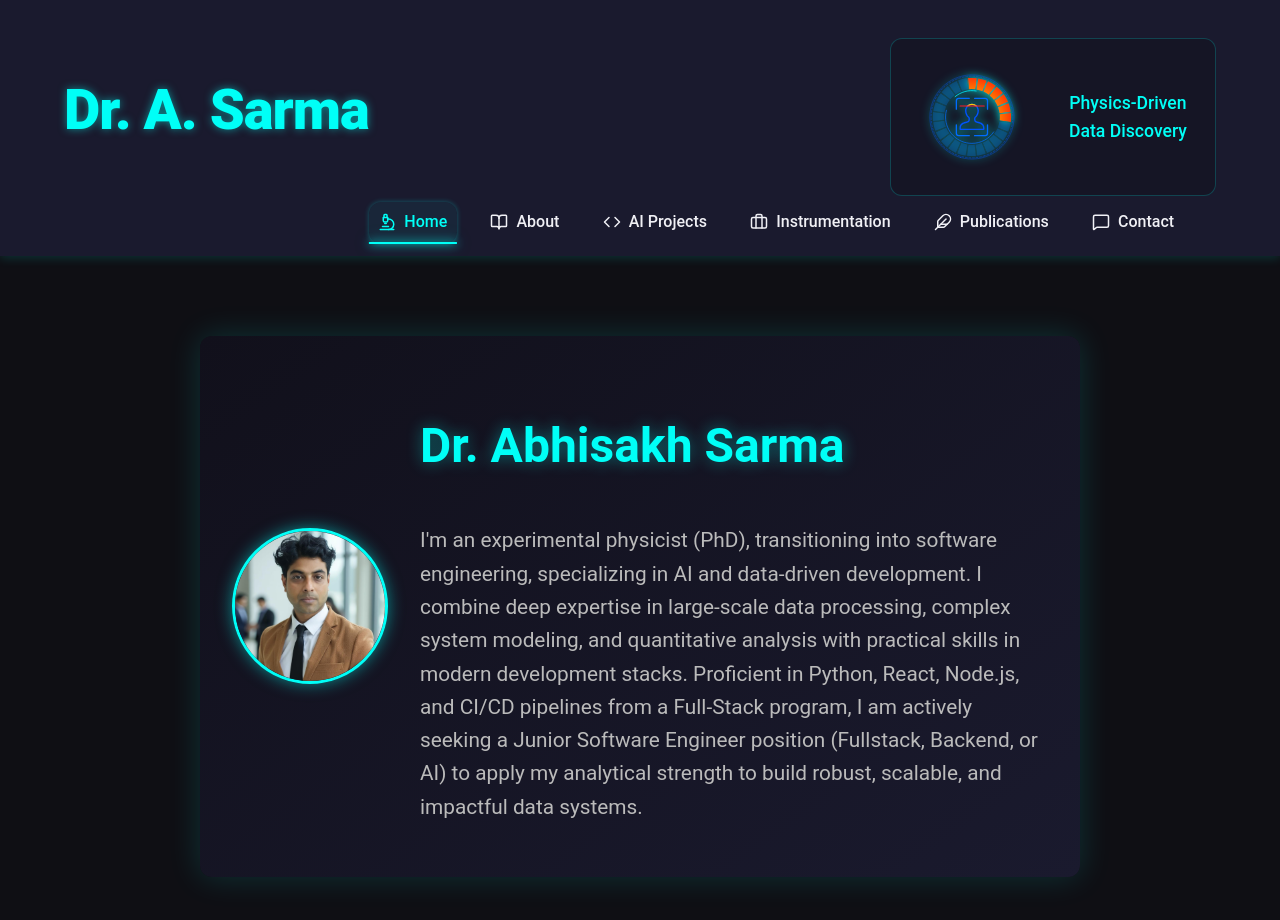
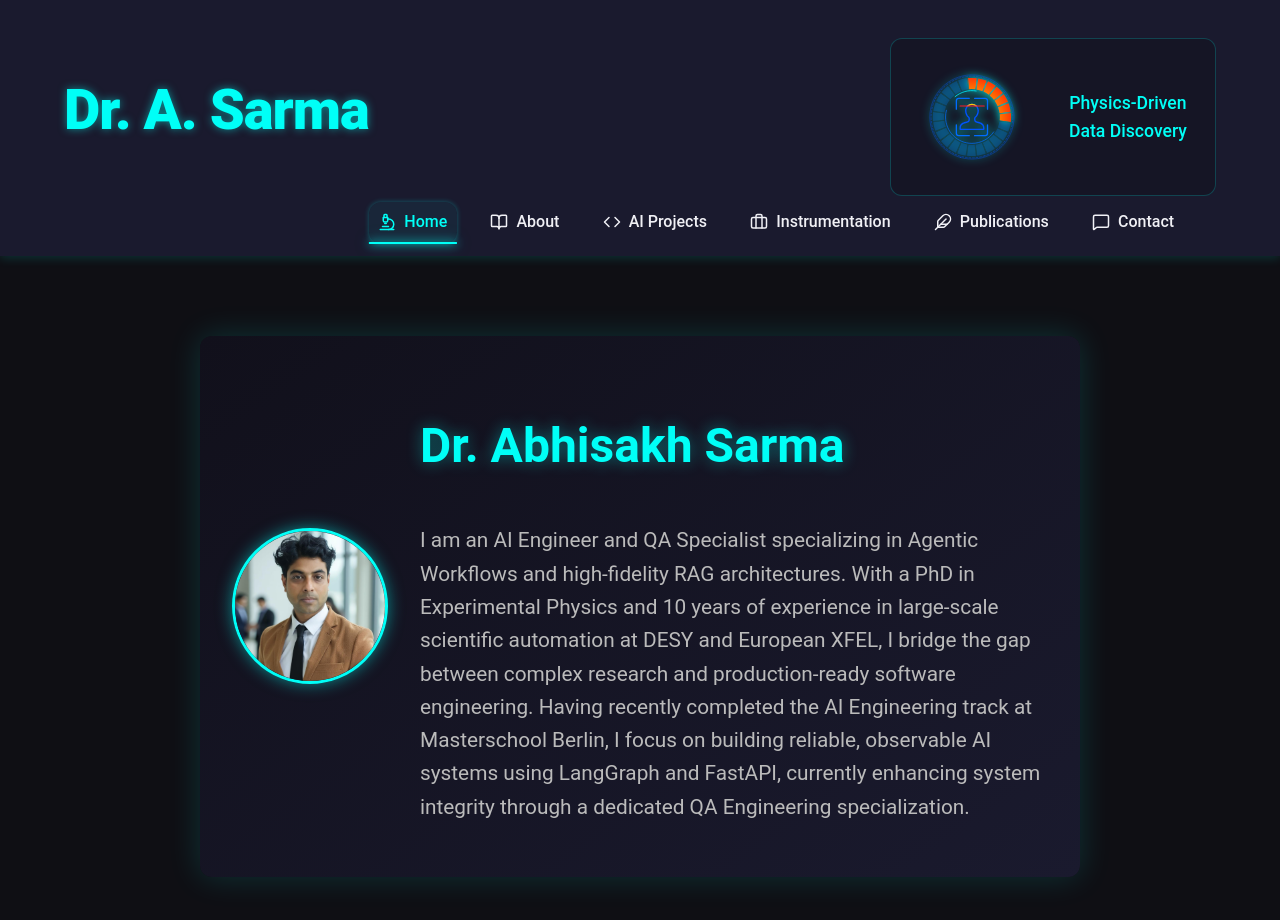
Before and after one commit to abhisakh/Advance_Portfolio, a React (Vite) app in the folder portfolio/: page / in a window 1280 px wide. Shown: the top 920 px of the page. Built offline with nearby package versions, Linux system fonts and the light colour scheme.

Commit message:
Updated the content of the homepage

```diff
--- a/portfolio/src/pages/Home.jsx
+++ b/portfolio/src/pages/Home.jsx
@@ -6,17 +6,17 @@ import PageLayout from '../components/PageLayout'; // 👈 IMPORT PageLayout
 
 const Home = () => {
   return (
-    <PageLayout pageTitle="Home"> {/* 👈 USE PageLayout for consistent spacing */}
+  <PageLayout pageTitle="Home"> {/* 👈 USE PageLayout for consistent spacing */}
       <main>
         <Hero
           name="Dr. Abhisakh Sarma"
-          description="I'm an experimental physicist (PhD), transitioning into software engineering,
-          specializing in AI and data-driven development. I combine deep expertise in large-scale
-          data processing, complex system modeling, and quantitative analysis with practical skills
-          in modern development stacks. Proficient in Python, React, Node.js, and CI/CD pipelines
-          from a Full-Stack program, I am actively seeking a Junior Software Engineer position
-          (Fullstack, Backend, or AI) to apply my analytical strength to build robust, scalable,
-          and impactful data systems."
+          description="I am an AI Engineer and QA Specialist specializing in Agentic Workflows
+          and high-fidelity RAG architectures. With a PhD in Experimental Physics and 10 years
+          of experience in large-scale scientific automation at DESY and European XFEL, I
+          bridge the gap between complex research and production-ready software engineering.
+          Having recently completed the AI Engineering track at Masterschool Berlin, I focus
+          on building reliable, observable AI systems using LangGraph and FastAPI, currently
+          enhancing system integrity through a dedicated QA Engineering specialization."
           image={profilePic}   // <-- Your existing Hero props are preserved
         />
         {/*<CardSection /> */}{/* Assuming you'll have other sections */}
```
